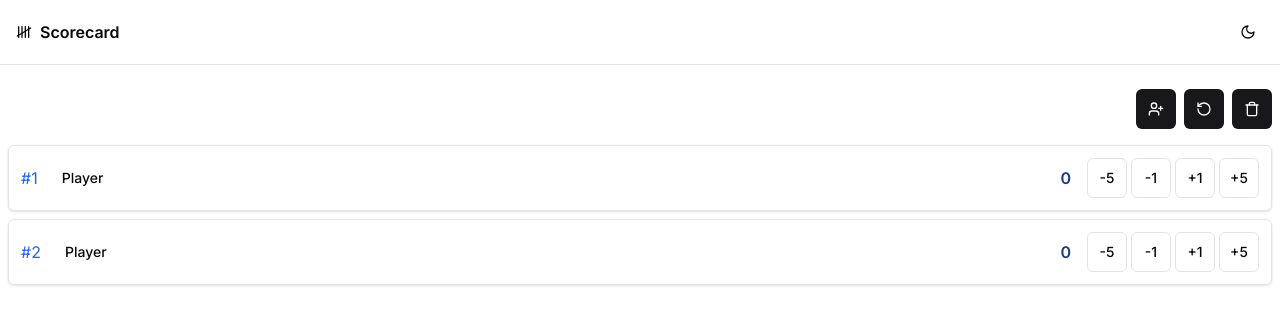
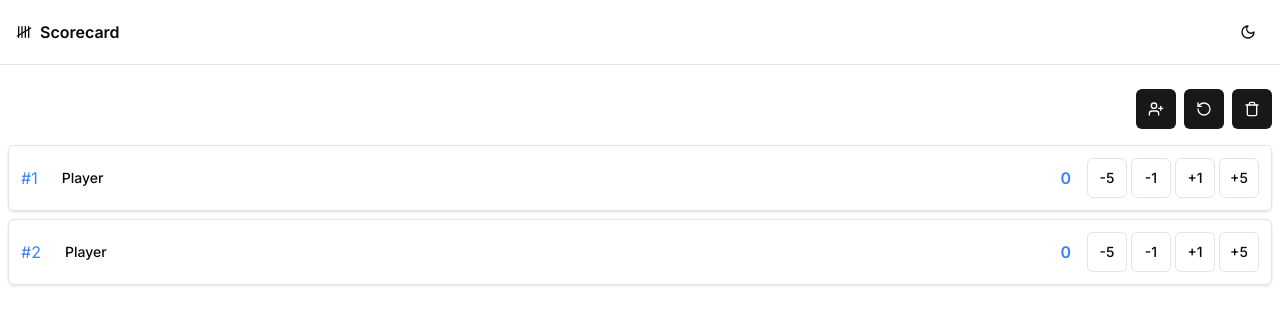
Before and after one commit to rblinde/scorecard, a Next.js app: page / in a window 1280 px wide. Shown: the top 314 px of the page. Built offline with nearby package versions, Linux system fonts and the light colour scheme.

Commit message:
style: change blue color to be visible on dark mode

```diff
--- a/src/components/list.tsx
+++ b/src/components/list.tsx
@@ -17,11 +17,11 @@ export function List() {
             className="p-3 flex items-center justify-between border rounded-md shadow"
           >
             <div className="flex gap-2 items-center flex-1">
-              <span className="text-blue-600">#{i + 1}</span>
+              <span className="text-blue-500">#{i + 1}</span>
               <PlayerName player={player} />
             </div>
             <div className="flex gap-4 items-center">
-              <span className="font-semibold text-blue-900">{player.score}</span>
+              <span className="font-semibold text-blue-500">{player.score}</span>
               <ScoreButtons id={player.id} />
             </div>
           </div>
```
